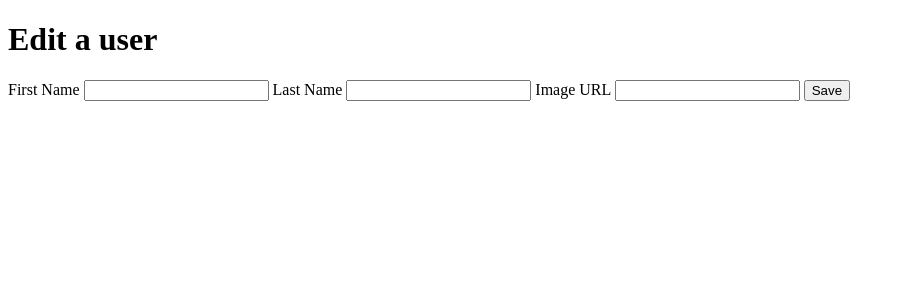
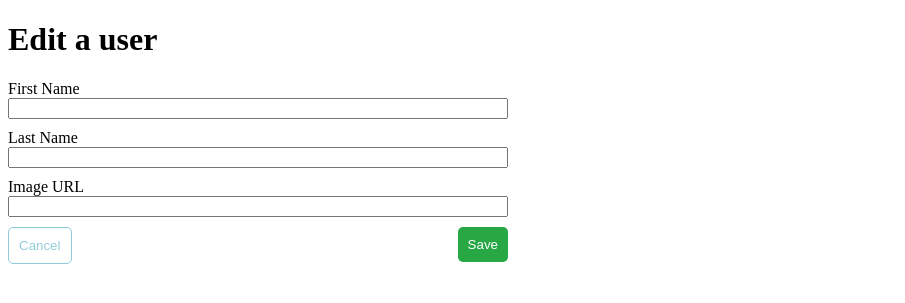
Before and after one commit to ChuckTheWebster/blogly, a Flask app: template templates/user-edit.html in a window 1280 px wide. Shown: the top 303 px of the page, without its empty margins (0-905 px from the left). Run offline with Flask 3, Linux system fonts and the light colour scheme; the template is opened without the code that fills it, so the values that code supplies are empty.

Commit message:
css almost done

```diff
--- a/static/styles.css
+++ b/static/styles.css
@@ -0,0 +1,55 @@
+form {
+  width: 500px;
+}
+
+input {
+  margin-bottom: 10px;
+}
+
+input[type="text"] {
+  width: 100%;
+  display: inline-block;
+  box-sizing: border-box;
+}
+
+.details {
+  display: inline-block;
+}
+
+button {
+  border-radius: 5px;
+  border: none;
+  padding: 10px;
+  cursor: pointer;
+}
+button.add {
+  color: white;
+  background-color: #6c757d;
+}
+
+button.submit {
+  color: white;
+  background-color: #28a745;
+  float: right;
+}
+
+button.edit {
+  color: white;
+  background-color: #007cff;
+}
+
+button.delete {
+  color: white;
+  background-color: #dc3545;
+}
+
+button.cancel {
+  color: #90cdd9;
+  border: solid #90cdd9 1px;
+  background-color: white;
+}
+
+img {
+  width: 200px;
+  height: auto;
+}
--- a/templates/base.html
+++ b/templates/base.html
@@ -5,10 +5,6 @@
     <meta http-equiv="X-UA-Compatible" content="IE=edge" />
     <meta name="viewport" content="width=device-width, initial-scale=1.0" />
     <link rel="stylesheet" href="/static/styles.css" />
-    <link
-      rel="stylesheet"
-      href="https://fonts.googleapis.com/css?family=Open+Sans"
-    />
     <title>{% block title %}TITLE GOES HERE{% endblock %}</title>
   </head>
   <body>
--- a/templates/user-add.html
+++ b/templates/user-add.html
@@ -27,7 +27,7 @@ block content %}
     placeholder="Provide an image of this user"
   />
 
-  <button type="submit">Add</button>
+  <button class="submit" type="submit">Add</button>
 </form>
 
 {% endblock %}
--- a/templates/user-edit.html
+++ b/templates/user-edit.html
@@ -13,8 +13,15 @@ content %}
   <label for="image-url">Image URL</label>
   <input type="text" name="image-url" value="{{ user.image_url }}" />
 
-  <a href="/users/{{ user.id }}"></a>
-  <button type="submit">Save</button>
+  <button
+    class="cancel"
+    type="submit"
+    formmethod="get"
+    formaction="/users/{{ user.id }}"
+  >
+    Cancel
+  </button>
+  <button class="submit" type="submit">Save</button>
 </form>
 
 {% endblock %}
--- a/templates/user-list.html
+++ b/templates/user-list.html
@@ -1,5 +1,7 @@
 {% extends 'base.html' %} {% block title %} Blogly Users List {% endblock %} {%
 block content %}
+
+<h1>Users</h1>
 
 <ul>
   {% for user in users %}
@@ -13,6 +15,8 @@ block content %}
   {% endfor %}
 </ul>
 
-<a href="/users/new">Add User</a>
+<form action="/users/new">
+  <button class="add" type="submit">Add User</button>
+</form>
 
 {% endblock %}
```
Also changed, not shown: templates/user-details.html (+15 -8 lines).
